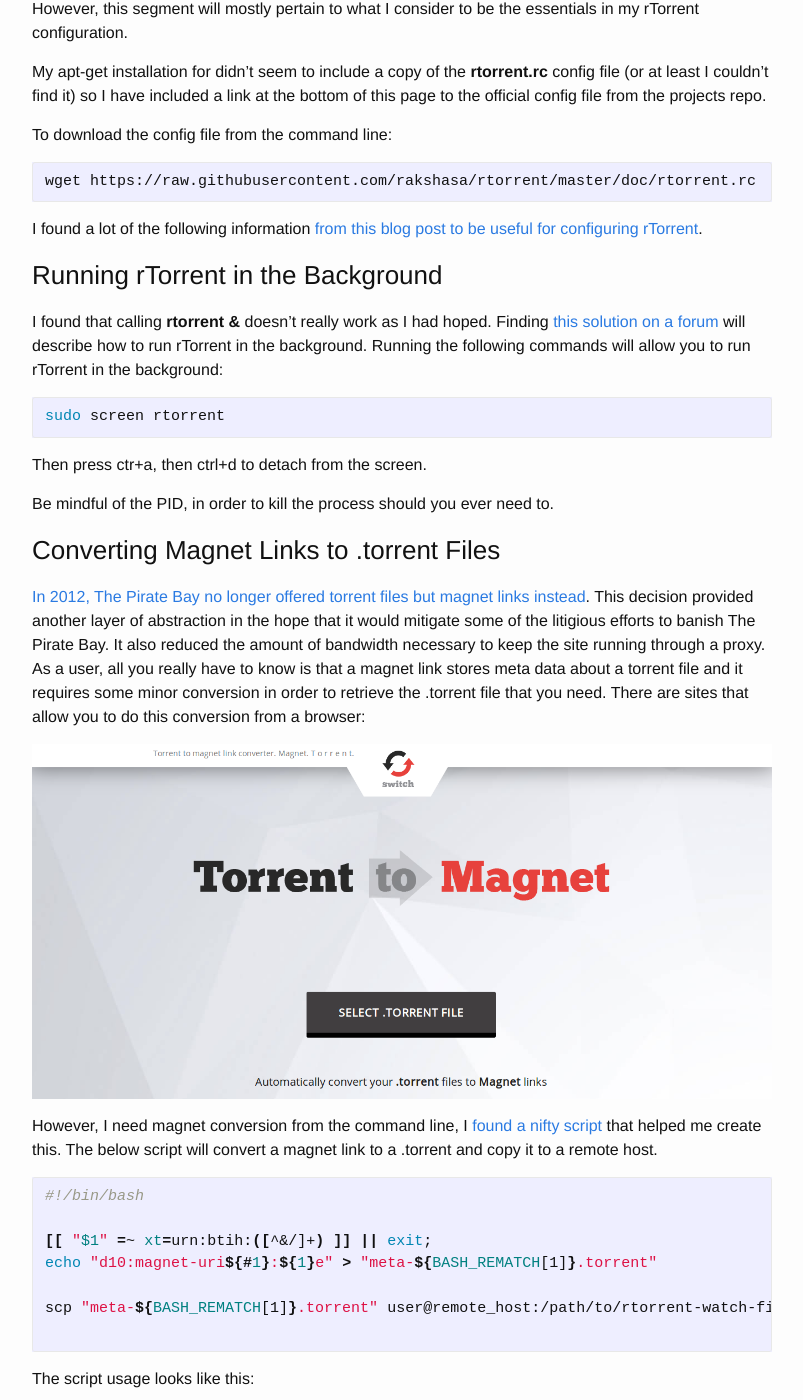
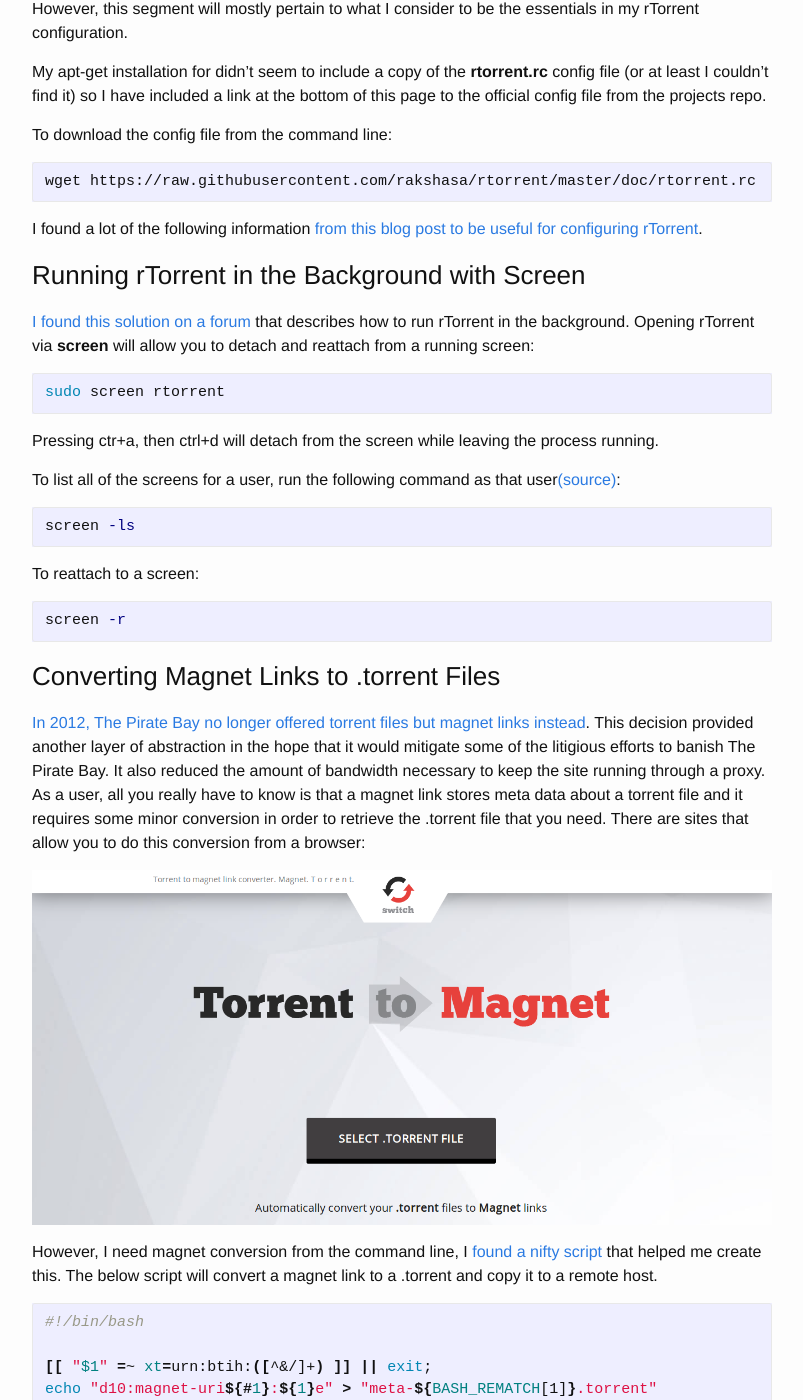
Before and after one commit to ahlim0m/tylernakamura.github.io, a Jekyll site: the page built from _posts/2016-05-03-configuring-my-seedbox.markdown, in a window 1280 px wide and 1400 px high, scrolled down 1136 px. Shown: the whole window, without its empty margins (238-1041 px from the left). Built offline with Jekyll 4.4.1, drawn with Linux system fonts in a browser that asks for light colours; some of the changed text lies outside the part shown.

Commit message:
add additional information about screen usage

````diff
--- a/_posts/2016-05-03-configuring-my-seedbox.markdown
+++ b/_posts/2016-05-03-configuring-my-seedbox.markdown
@@ -3,14 +3,14 @@
 title: My Seedbox Configuration and Guide
 date: 2016-05-03 12:41
 comments: false
-categories: seedbox vps
+categories: seedbox vps rtorrent screen
 ---
 Below is a guide and a tale of my efforts in creating an autonomous seedbox:
 
 ### Selecting a Virtual Private Server
 I chose to go with a VPS from [Dediseedbox.com](http://dediseedbox.com/). The fact that they are built towards seeding made me choose them as my provider. Compare [their rates](http://dediseedbox.com/vps.html) to another popular provider like [Digital Ocean](https://www.digitalocean.com/pricing/). Having servers located outside of the US can also be advantageous for a variety of other reasons.
 
-I was pretty satisfied with the internet speeds upon my purchase, especially considering for non-US location. For me, the speeds exceed sufficiency.
+I was pretty satisfied with the speeds, especially considering the location. For myself, the speeds exceed sufficiency.
 
 <img src="/images/speedtests.png"/>
 
@@ -44,17 +44,25 @@
 
 I found a lot of the following information [from this blog post to be useful for configuring rTorrent](https://harbhag.wordpress.com/2010/06/30/tutorial-using-rtorrent-on-linux-like-a-pro/).
 
-### Running rTorrent in the Background
-I found that calling **rtorrent &** doesn't really work as I had hoped.
-Finding [this solution on a forum](http://www.linuxquestions.org/questions/linux-general-1/problem-using-screen-cannot-open-your-terminal-'-dev-pts-0'-please-check-338313/) will describe how to run rTorrent in the background. Running the following commands will allow you to run rTorrent in the background:
+### Running rTorrent in the Background with Screen
+ [I found this solution on a forum](http://www.linuxquestions.org/questions/linux-general-1/problem-using-screen-cannot-open-your-terminal-'-dev-pts-0'-please-check-338313/) that describes how to run rTorrent in the background.
+ Opening rTorrent via **screen** will allow you to detach and reattach from a running screen:
 
 ```bash
 sudo screen rtorrent
 ```
 
-Then press ctr+a, then ctrl+d to detach from the screen.
+Pressing ctr+a, then ctrl+d will detach from the screen while leaving the process running.
 
-Be mindful of the PID, in order to kill the process should you ever need to.
+To list all of the screens for a user, run the following command as that user[(source)](http://stackoverflow.com/questions/537942/how-to-list-running-screen-sessions):
+```bash
+screen -ls
+```
+
+To reattach to a screen:
+```bash
+screen -r
+```
 
 ### Converting Magnet Links to .torrent Files
 [In 2012, The Pirate Bay no longer offered torrent files but magnet links instead](http://www.webcitation.org/6BWzbw7JF). This decision provided another layer of abstraction in the hope that it would mitigate some of the litigious efforts to banish The Pirate Bay.
````
Also changed, not shown: other parts of _posts/2016-05-03-configuring-my-seedbox.markdown (+3 -3 lines).
